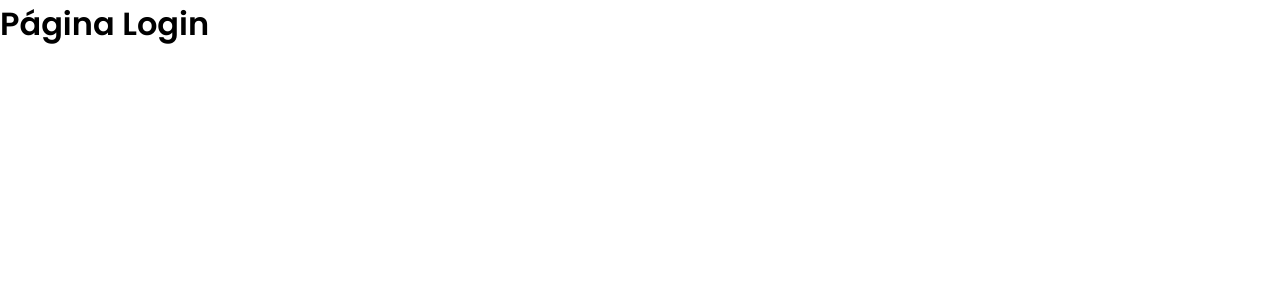
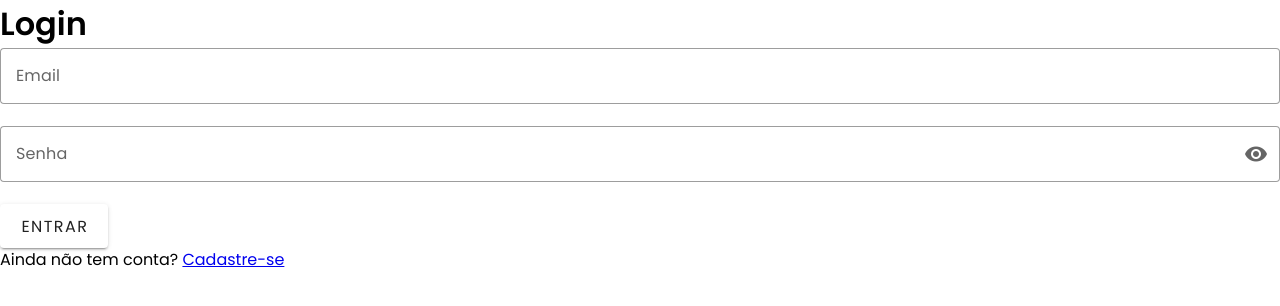
Before and after one commit to VeronicaVilas/ProjetoFinal_Modulo1_TrainSys, a Vue app in the folder TrainSys/: page /gerenciamento/exercicios in a window 1280 px wide. Shown: the top 306 px of the page. Built offline with nearby package versions, Linux system fonts and the light colour scheme; a web font is replaced by a local one.

Commit message:
feat: added user registration form

```diff
--- a/TrainSys/src/views/login/Login.vue
+++ b/TrainSys/src/views/login/Login.vue
@@ -1,3 +1,42 @@
 <template>
-    <h1>Página Login</h1>
+  <h1>Login</h1>
+
+  <v-form @submit.prevent="handleSubmitUser">
+    <v-text-field
+    label="Email"
+    placeholder="Insira o email"
+    type="email"
+    v-model="email"
+    variant="outlined"
+    />
+
+    <v-text-field
+    label="Senha"
+    placeholder="Insira a senha"
+    v-model="password"
+    :type="passwordVisibility ? 'text' : 'password'"
+    variant="outlined"
+    :append-inner-icon="passwordVisibility ? 'mdi-eye-off' : 'mdi-eye'"
+    @click:append-inner="passwordVisibility = !passwordVisibility"
+    />
+
+    <v-btn class="button-form" size="large" type="submit">Entrar</v-btn>
+  </v-form>
+
+  <p class="mb-2">Ainda não tem conta?
+    <router-link to="/cadastro/usuario" class="register"> Cadastre-se</router-link>
+  </p>
 </template>
+
+<script>
+
+export default {
+  data() {
+    return {
+      email: "",
+      password: "",
+      passwordVisibility: false,
+    }
+  }
+}
+</script>
```
